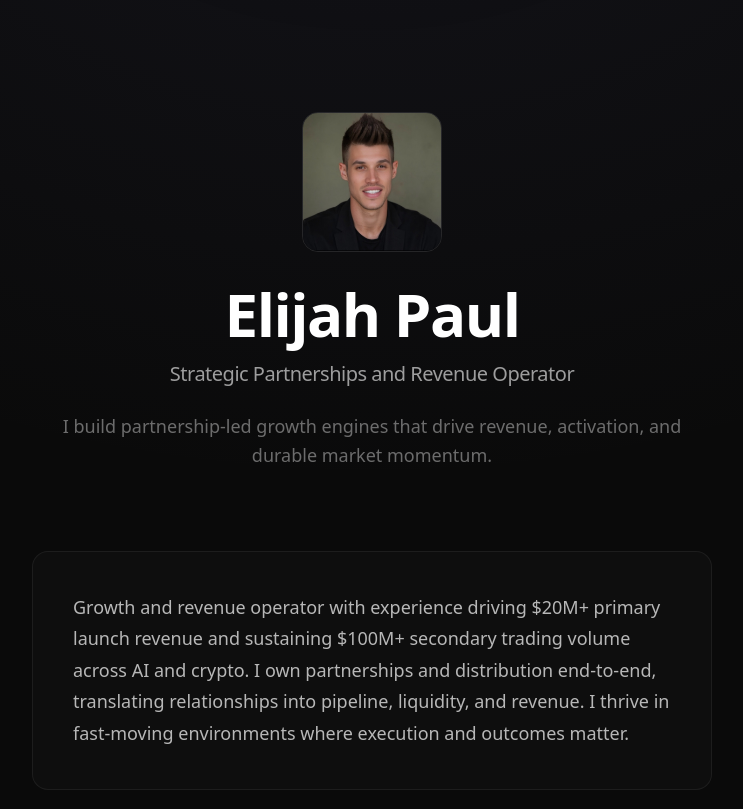
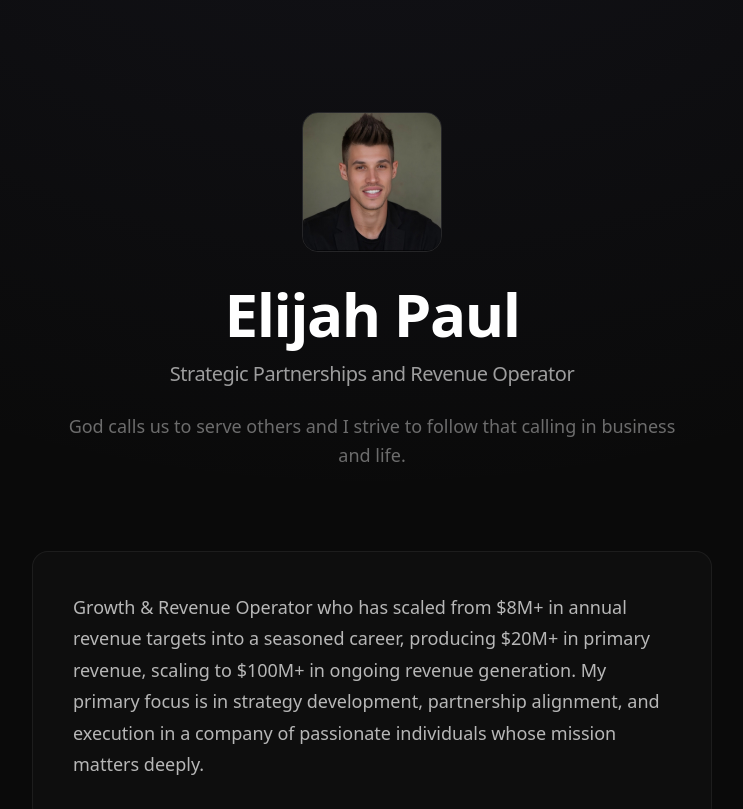
Before and after one commit to GhostOpsandCo/GhostOpsandCo.github.io, a Next.js app: page / in a window 1280 px wide. Shown: the top 809 px of the page, without its empty margins (268-1011 px from the left). Built offline with nearby package versions, Linux system fonts and the light colour scheme.

Commit message:
Update hero and summary text

```diff
--- a/app/page.tsx
+++ b/app/page.tsx
@@ -27,8 +27,7 @@ export default function Home() {
           </p>
 
           <p className="text-base sm:text-lg text-white/40 max-w-[620px] leading-relaxed">
-            I build partnership-led growth engines that drive revenue, activation,
-            and durable market momentum.
+            God calls us to serve others and I strive to follow that calling in business and life.
           </p>
         </section>
 
@@ -36,12 +35,10 @@ export default function Home() {
         <section className="w-full max-w-[680px] mb-16 sm:mb-20">
           <div className="rounded-2xl border border-white/[0.06] bg-white/[0.02] px-8 py-8 sm:px-10 sm:py-10">
             <p className="text-base sm:text-lg text-white/70 leading-[1.75]">
-              Growth and revenue operator with experience driving $20M+ primary
-              launch revenue and sustaining $100M+ secondary trading volume across
-              AI and crypto. I own partnerships and distribution end-to-end,
-              translating relationships into pipeline, liquidity, and revenue. I
-              thrive in fast-moving environments where execution and outcomes
-              matter.
+              Growth & Revenue Operator who has scaled from $8M+ in annual revenue targets into a
+              seasoned career, producing $20M+ in primary revenue, scaling to $100M+ in ongoing revenue
+              generation. My primary focus is in strategy development, partnership alignment, and execution
+              in a company of passionate individuals whose mission matters deeply.
             </p>
           </div>
         </section>
```
